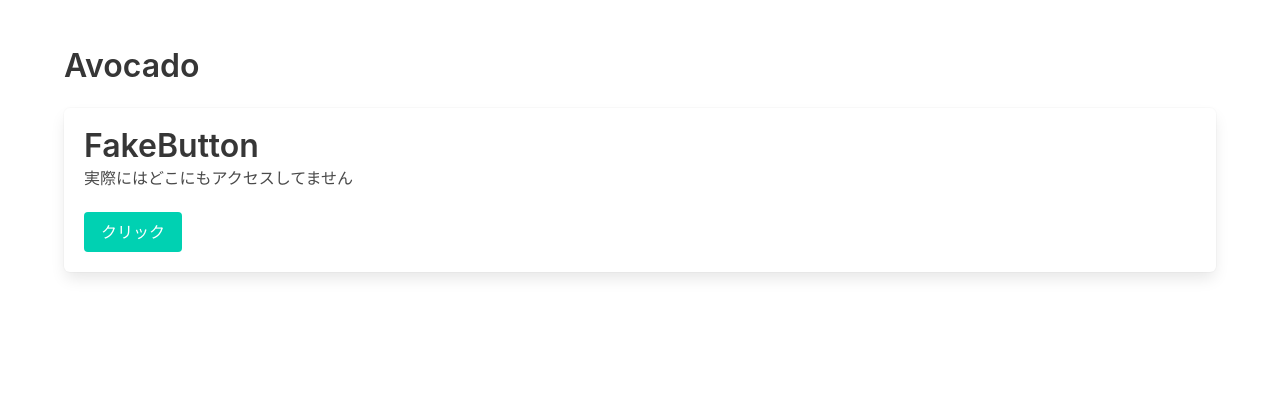
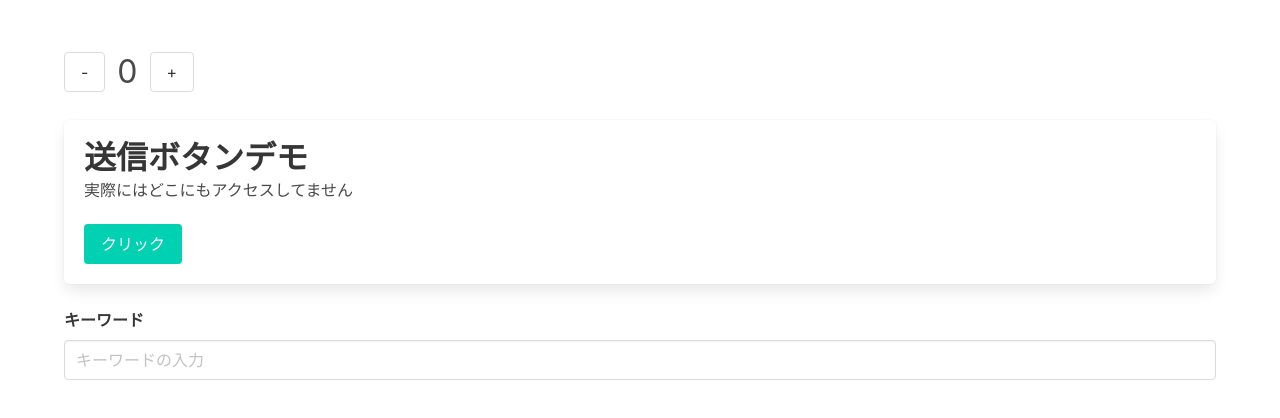
Before and after one commit to isamusuzuki/robotgon-vuejs, a Vue app: page / in a window 1280 px wide. Shown: the top 418 px of the page. Built offline with nearby package versions, Linux system fonts and the light colour scheme.

Commit message:
feat: Vuex 4 + Composition API で v-modelを実現

```diff
--- a/src/App.vue
+++ b/src/App.vue
@@ -1,8 +1,10 @@
 <template>
     <section class="section">
         <div class="container">
-            <h1 class="title block">Avocado</h1>
+            <counter></counter>
             <fake-button></fake-button>
+            <keyword-input></keyword-input>
+            <keyword-output></keyword-output>
             <loading></loading>
             <modal></modal>
         </div>
@@ -11,11 +13,21 @@
 
 <script lang="ts">
 import { defineComponent } from 'vue'
+import Counter from './components/Counter.vue'
 import FakeButton from './components/FakeButton.vue'
+import KeywordInput from './components/KeywordInput.vue'
+import KeywordOutput from './components/KeywordOutput.vue'
 import Loading from './components/Loading.vue'
 import Modal from './components/Modal.vue'
 
 export default defineComponent({
-    components: { FakeButton, Loading, Modal }
+    components: {
+        Counter,
+        FakeButton,
+        KeywordInput,
+        KeywordOutput,
+        Loading,
+        Modal,
+    },
 })
 </script>
--- a/src/components/FakeButton.vue
+++ b/src/components/FakeButton.vue
@@ -1,71 +1,22 @@
 <template>
     <div class="box">
-        <!-- <h1 class="title has-text-grey-light">{{ titlename }}</h1>
-        <h2 class="subtitle is-size-6 has-text-grey-light">
-            {{ subtitlename }}
-        </h2> -->
-        <h1 class="title">FakeButton</h1>
+        <h1 class="title">送信ボタンデモ</h1>
         <h2 class="subtitle is-size-6">実際にはどこにもアクセスしてません</h2>
         <div class="field mt-4">
-            <button class="button is-primary" @click="test">クリック</button>
+            <button class="button is-primary" @click="fake">クリック</button>
         </div>
-        <!-- <div class="field">
-            <div class="file has-name">
-                <label class="file-label">
-                    <input
-                        class="file-input"
-                        type="file"
-                        name="file"
-                        disabled="disabled"
-                    />
-                    <span class="file-cta">
-                        <span class="file-label has-text-grey-light">
-                            ファイルを選択
-                        </span>
-                    </span>
-                    <span class="file-name" style="width: 300px"> </span>
-                </label>
-            </div>
-        </div>
-        <div class="field mt-4">
-            <button class="button is-primary" disabled="disabled">
-                {{ buttonname }}
-            </button>
-        </div> -->
     </div>
 </template>
 
 <script lang="ts">
 import { defineComponent } from 'vue'
-import { useLoading } from '../hooks/useLoading'
-import { useModal } from '../hooks/useModal'
+import { useFakeButton } from '../hooks/useFakeButton'
 
 export default defineComponent({
-    // props: {
-    //     titlename: String,
-    //     subtitlename: String,
-    //     buttonname: String,
-    // },
     setup() {
         return {
-            ...useLoading(),
-            ...useModal(),
+            ...useFakeButton(),
         }
-    },
-    methods: {
-        test() {
-            this.openLoading()
-            setTimeout(() => {
-                this.openModal({
-                    icon:
-                        '<span class="icon has-text-success">' +
-                        '<i class="fas fa-check-circle"></i></span>',
-                    title: '成功',
-                    body: 'やったね！',
-                })
-                this.closeLoading()
-            }, 3000)
-        },
     },
 })
 </script>
--- /dev/null
+++ b/src/components/KeywordInput.vue
@@ -0,0 +1,26 @@
+<template>
+    <div class="field">
+        <label class="label">キーワード</label>
+        <div class="control">
+            <input
+                class="input"
+                type="text"
+                placeholder="キーワードの入力"
+                v-model="keyword"
+            />
+        </div>
+    </div>
+</template>
+
+<script lang="ts">
+import { defineComponent } from 'vue'
+import { useKeyword } from '../hooks/useKeyword'
+
+export default defineComponent({
+    setup() {
+        return {
+            ...useKeyword(),
+        }
+    },
+})
+</script>
--- /dev/null
+++ b/src/components/KeywordOutput.vue
@@ -0,0 +1,16 @@
+<template>
+    <h1 class="title block">{{ keyword }}</h1>
+</template>
+
+<script lang="ts">
+import { defineComponent } from 'vue'
+import { useKeyword } from '../hooks/useKeyword'
+
+export default defineComponent({
+    setup() {
+        return {
+            ...useKeyword(),
+        }
+    },
+})
+</script>
--- /dev/null
+++ b/src/hooks/useFakeButton.ts
@@ -0,0 +1,23 @@
+import { useStore } from 'vuex'
+import { key } from '../store/index'
+
+export const useFakeButton = () => {
+    const store = useStore(key)
+    const fake = () => {
+        store.commit('openLoading')
+        setTimeout(() => {
+            store.commit('openModal', {
+                icon:
+                    '<span class="icon has-text-success">' +
+                    '<i class="fas fa-check-circle"></i></span>',
+                title: '成功',
+                body: 'やったね！',
+            })
+            store.commit('closeLoading')
+        }, 3000)
+    }
+
+    return {
+        fake
+    }
+}
--- /dev/null
+++ b/src/hooks/useKeyword.ts
@@ -0,0 +1,16 @@
+import { computed } from 'vue'
+import { useStore } from 'vuex'
+import { key } from '../store/index'
+
+export const useKeyword = () => {
+    const store = useStore(key)
+
+    const keyword = computed({
+        get: () => store.state.keyword,
+        set: (val: string) => store.commit('setKeyword', val)
+    })
+
+    return {
+        keyword
+    }
+}
--- a/src/hooks/useLoading.ts
+++ b/src/hooks/useLoading.ts
@@ -5,12 +5,8 @@ import { key } from '../store/index'
 export const useLoading = () => {
     const store = useStore(key)
     const loadingActive = computed(() => store.state.loadingActive)
-    const openLoading = () => {store.commit('openLoading')}
-    const closeLoading = () => {store.commit('closeLoading')}
 
     return {
-        loadingActive,
-        openLoading,
-        closeLoading
+        loadingActive
     }
 }
--- a/src/hooks/useModal.ts
+++ b/src/hooks/useModal.ts
@@ -9,9 +9,6 @@ export const useModal = () => {
     const modalIcon = computed(() => store.state.modalPack.icon)
     const modalTitle = computed(() => store.state.modalPack.title)
     const modalBody = computed(() => store.state.modalPack.body)
-    const openModal = (modalPack: IModalPack) => {
-        store.commit('openModal', modalPack)
-    }
     const closeModal = () => {store.commit('closeModal')}
 
     return {
@@ -19,7 +16,6 @@ export const useModal = () => {
         modalIcon,
         modalTitle,
         modalBody,
-        openModal,
         closeModal
     }
 }
--- a/src/store/index.ts
+++ b/src/store/index.ts
@@ -7,6 +7,7 @@ export interface State {
     loadingActive: boolean
     modalActive: boolean
     modalPack: IModalPack
+    keyword: string
 }
 
 export const key: InjectionKey<Store<State>> = Symbol()
@@ -16,7 +17,8 @@ export const store = createStore<State>({
         count: 0,
         loadingActive: false,
         modalActive: false,
-        modalPack: {icon: '', title: '', body: ''}
+        modalPack: {icon: '', title: '', body: ''},
+        keyword: ''
     },
     mutations: {
         increment (state) {
@@ -38,6 +40,9 @@ export const store = createStore<State>({
         closeModal(state) {
             state.modalPack = {icon: '', title: '', body: ''}
             state.modalActive = false
+        },
+        setKeyword(state, val: string) {
+            state.keyword = val
         }
     }
 })
```
